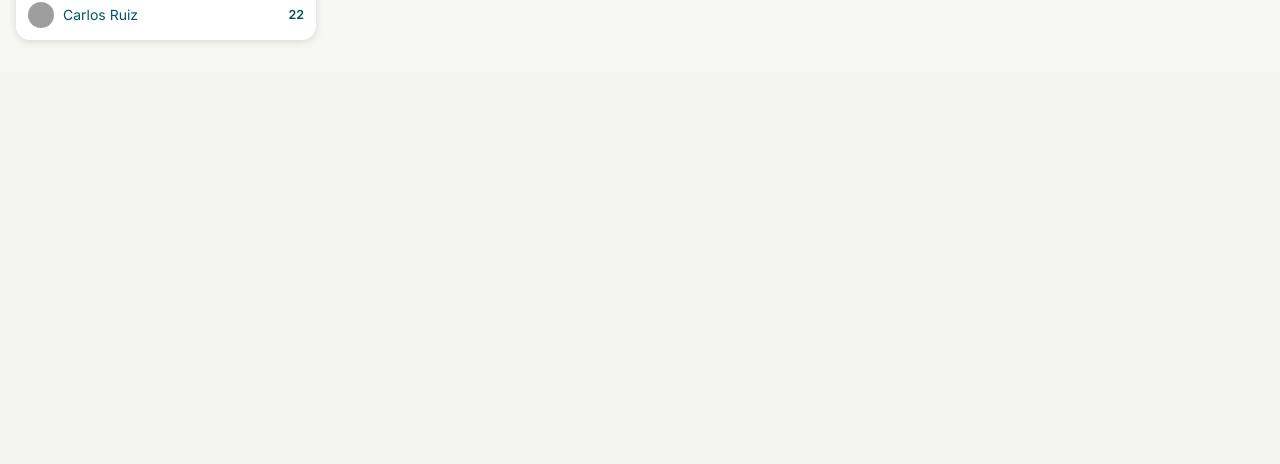
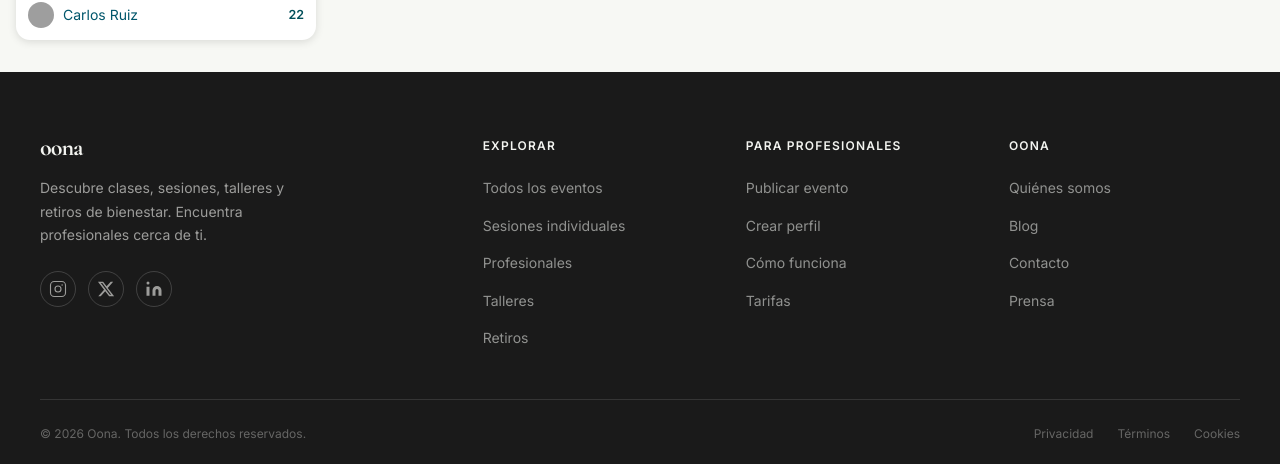
Before and after one commit to NucleoSoftwareCV/Soft-Frontend, an Angular app: page /explorar in a window 1280 px wide. Shown: the part 968-1432 px from the top of the page. Before the commit the page ends 1040 px from the top, so only its background shows below. Built offline with nearby package versions, Linux system fonts and the light colour scheme; grey boxes are pictures that could not be loaded.

Commit message:
Modificaciones en app html

```diff
--- a/src/app/app.html
+++ b/src/app/app.html
@@ -1 +1,9 @@
+@if (!isAuthRoute()) {
+  <app-header></app-header>
+}
+
 <router-outlet></router-outlet>
+
+@if (!isAuthRoute()) {
+  <app-footer></app-footer>
+}
```
